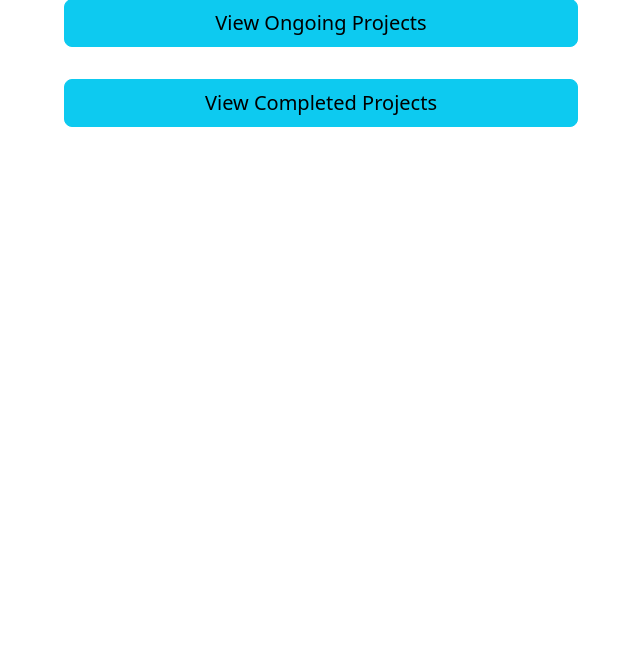
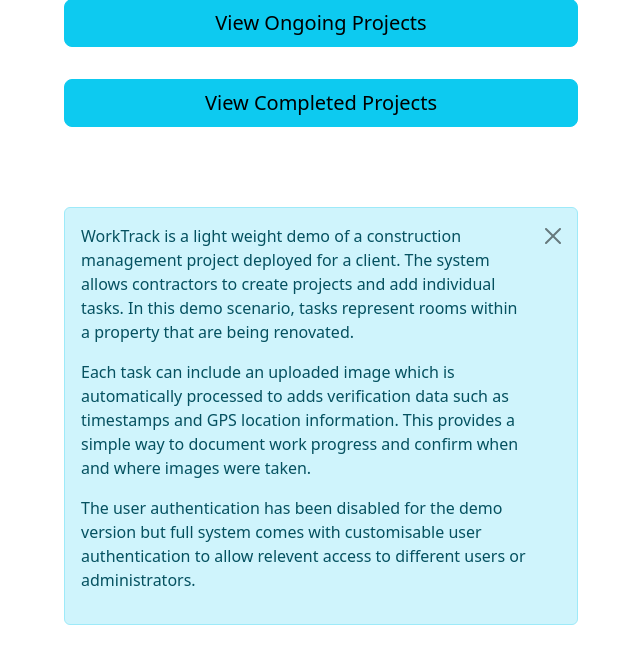
Before and after one commit to ascentr/docpro, a Django app: page / in a window 1280 px wide. Shown: the part 325-982 px from the top of the page, without its empty margins (319-959 px from the left). Before the commit the page ends 452 px from the top, so only its background shows below. Run offline with Django 5.2, Linux system fonts and the light colour scheme; some libraries are stand-ins or nearby versions.

Commit message:
added dismissible alert

```diff
--- a/_core/settings.py
+++ b/_core/settings.py
@@ -37,7 +37,7 @@ ROOT_URLCONF = '_core.urls'
 TEMPLATES = [
     {
         'BACKEND': 'django.template.backends.django.DjangoTemplates',
-        'DIRS': ['templates'],
+        'DIRS': [BASE_DIR / 'templates'],
         'APP_DIRS': True,
         'OPTIONS': {
             'context_processors': [
--- a/templates/index.html
+++ b/templates/index.html
@@ -1,12 +1,6 @@
 {% extends "base.html" %}
 {% load static %}{% load bootstrap5 %}
 {% block header %}
-  <!-- <style>
-    .pad20{padding:20px; justify-content: center; }
-    .marg10{margin:5px 10px 5px 10px;}
-    .marg20{margin:20px 0px 20px 0px;}
-    .btndiv{width: 50vw; margin:10px 0 10px 0px; background-color: pink;}
-  </style> -->
 <title>Work Automation Demo Home Page </title>
 {% endblock %}
 
@@ -50,4 +44,29 @@
     </div>
   </div>
 </div>
+
+<div class="container">
+  <div class="row justify-content-center mt-5" >
+    <div class="col-md-6 d-flex flex-column align-items-center">
+      <div class="p-3 w-100 text-center">
+        <div class="alert alert-info alert-dismissible fade show" role="alert">
+            <p class="text-start">
+              WorkTrack is a light weight demo of a construction management project deployed for a client.
+              The system allows contractors to create projects and add individual tasks. In this demo scenario,
+              tasks represent rooms within a property that are being renovated.
+            </p>
+            <p class="text-start">
+              Each task can include an uploaded image which is automatically processed to adds verification data
+              such as timestamps and GPS location information. This provides a simple way to document work progress
+              and confirm when and where images were taken.
+            </p>
+            <p class="text-start"> The user authentication has been disabled  for the demo version but full system comes with customisable
+              user authentication to allow relevent access to different users or administrators.
+            </p>
+          <button type="button" class="btn-close" data-bs-dismiss="alert"></button>
+        </div>
+      </div>
+    </div>
+  </div>
+</div>
 {% endblock %}
```
Also changed, not shown: 1 other file.
